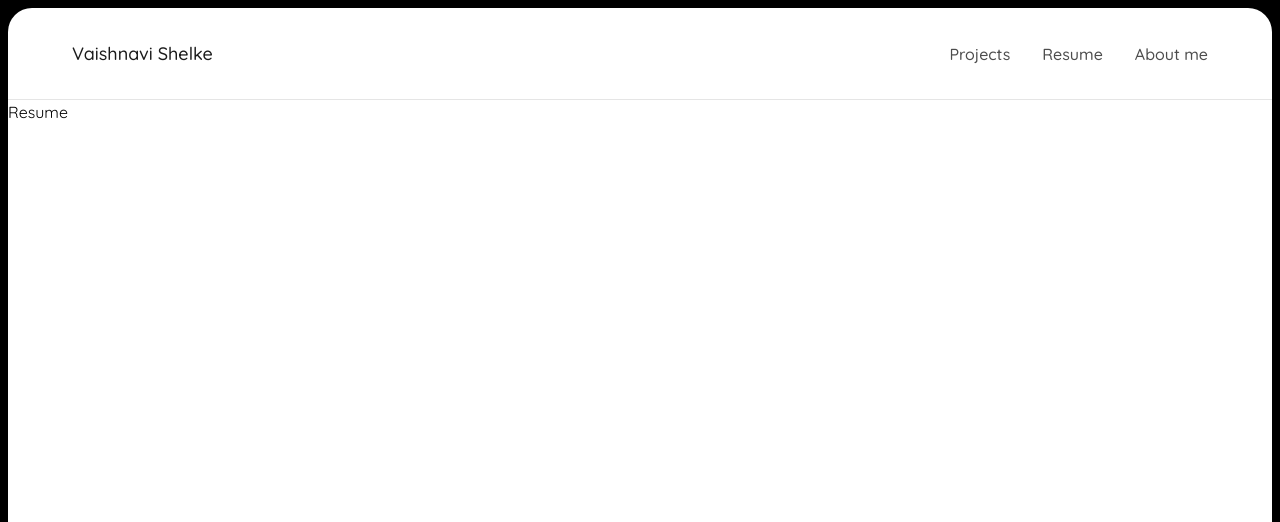
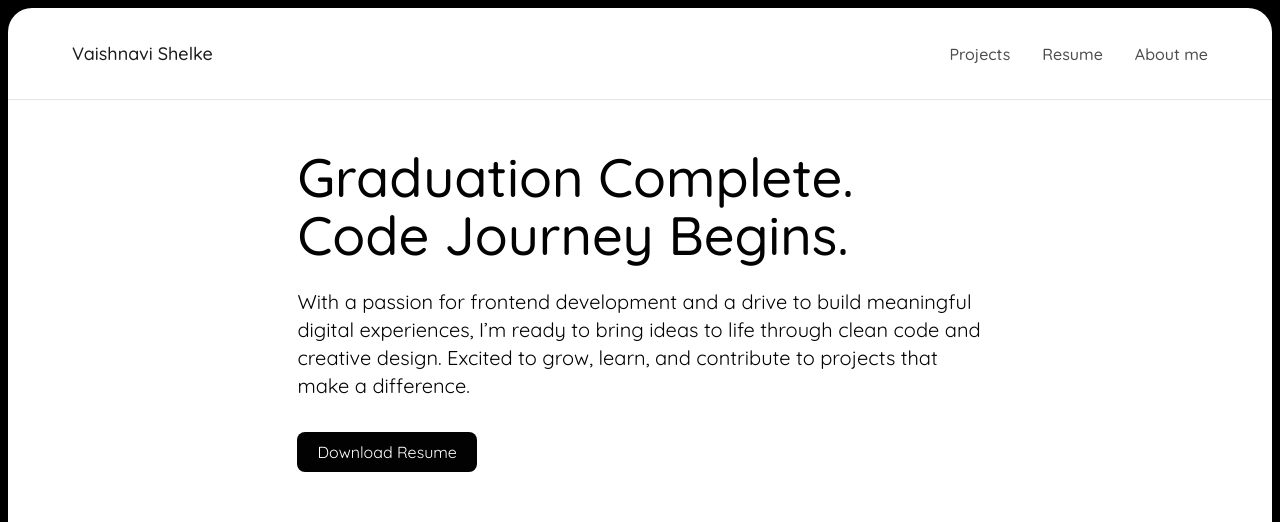
Before and after one commit to vaishnavishelke2021/My-Portfolio, a React (Vite) app: page /resume in a window 1280 px wide. Shown: the top 522 px of the page. Built offline with nearby package versions, Linux system fonts and the light colour scheme.

Commit message:
Resume Heading added

```diff
--- a/src/pages/Resume.jsx
+++ b/src/pages/Resume.jsx
@@ -1,11 +1,35 @@
-import React from 'react'
+import React from "react";
+import ResumeSec from "../components/ResumeSec";
 
 const Resume = () => {
   return (
     <div>
-      Resume
+      {/* heading  */}
+      <div className="w-full md:w-[80%] lg:w-[58%] mx-auto px-4 md:px-6 mt-12">
+        <h1 className="text-3xl md:text-[54px] font-medium md:leading-[58px] mb-6 text-primary">
+          Graduation Complete. Code Journey Begins.
+        </h1>
+        <p className="text-lg md:text-xl mb-10">
+          With a passion for frontend development and a drive to build
+          meaningful digital experiences, I’m ready to bring ideas to life
+          through clean code and creative design. Excited to grow, learn, and
+          contribute to projects that make a difference.
+        </p>
+        <a
+          href=""
+          className="bg-primary hover:bg-primary/80 transition-all duration-300 ease-in-out px-5 py-2.5 rounded-lg text-secondary "
+          target="_blank"
+        >
+          Download Resume
+        </a>
+      </div>
+
+      {/* resume  */}
+      <div className="bg-accent mt-20">
+        <ResumeSec />
+      </div>
     </div>
-  )
-}
+  );
+};
 
-export default Resume
+export default Resume;
```
